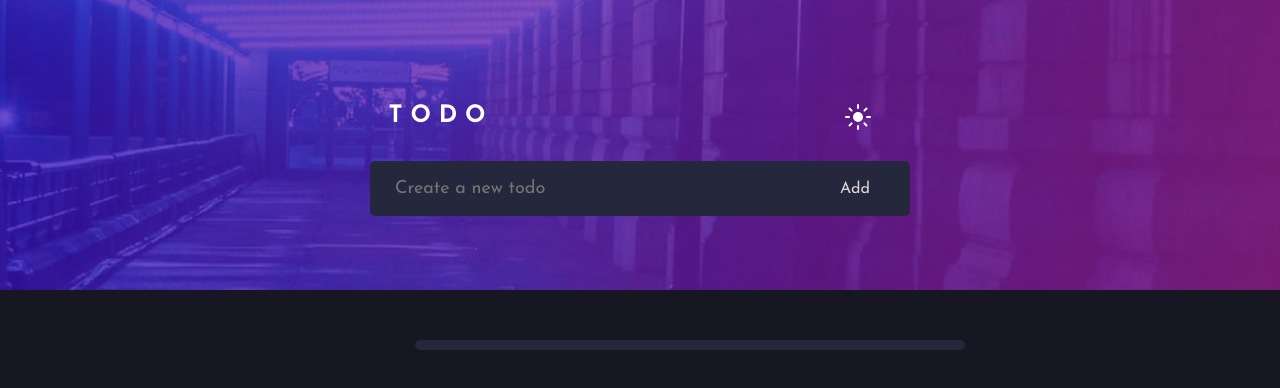
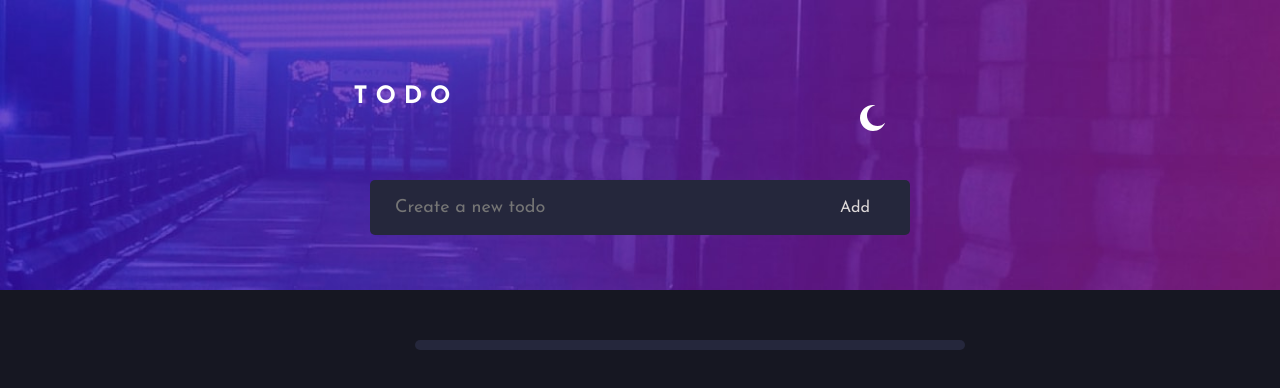
Before and after one commit to Jeff-drew/To-do-app, a plain HTML site: page index.html in a window 1280 px wide. Both pictures are taken after a click on the element 678 px from the left and 122 px from the top of the page. Drawn offline with Linux system fonts and the light colour scheme.

Commit message:
First commit

```diff
--- a/index.html
+++ b/index.html
@@ -12,7 +12,9 @@
     <div class ="top-section">
         <h2>T O D O
             <div id="light-mode-toggle">
+                <button class="toggle-button" onclick="myFunction()">
                  <img src="images/icon-sun.svg" alt="Light Mode Icon">
+                </button>
             </div>
 
         </h2>
--- a/script.js
+++ b/script.js
@@ -53,3 +53,23 @@ showTask();
 lightModeToggle.addEventListener('click', function(){
     document.body.classList.toggle('ligt-mode');
 });
+
+
+
+
+
+
+/*from here*/
+function myFunction() {
+  var button = document.querySelector('.toggle-button');
+  var image = button.querySelector('img');
+  var body = document.querySelector('body');
+
+  if (image.src.endsWith('icon-moon.svg')) {
+    image.src =  'images/icon-sun.svg';
+
+  } else {
+    image.src = 'images/icon-moon.svg';
+
+  }
+}
--- a/style.css
+++ b/style.css
@@ -159,8 +159,5 @@ body{
   width: 500px;
 }
 
-
-.light-mode{
-  background-color: #ddd8d8;
-  color:#121a2c;
-}
+/*************************************************/
+/*light theme mode*/
```
